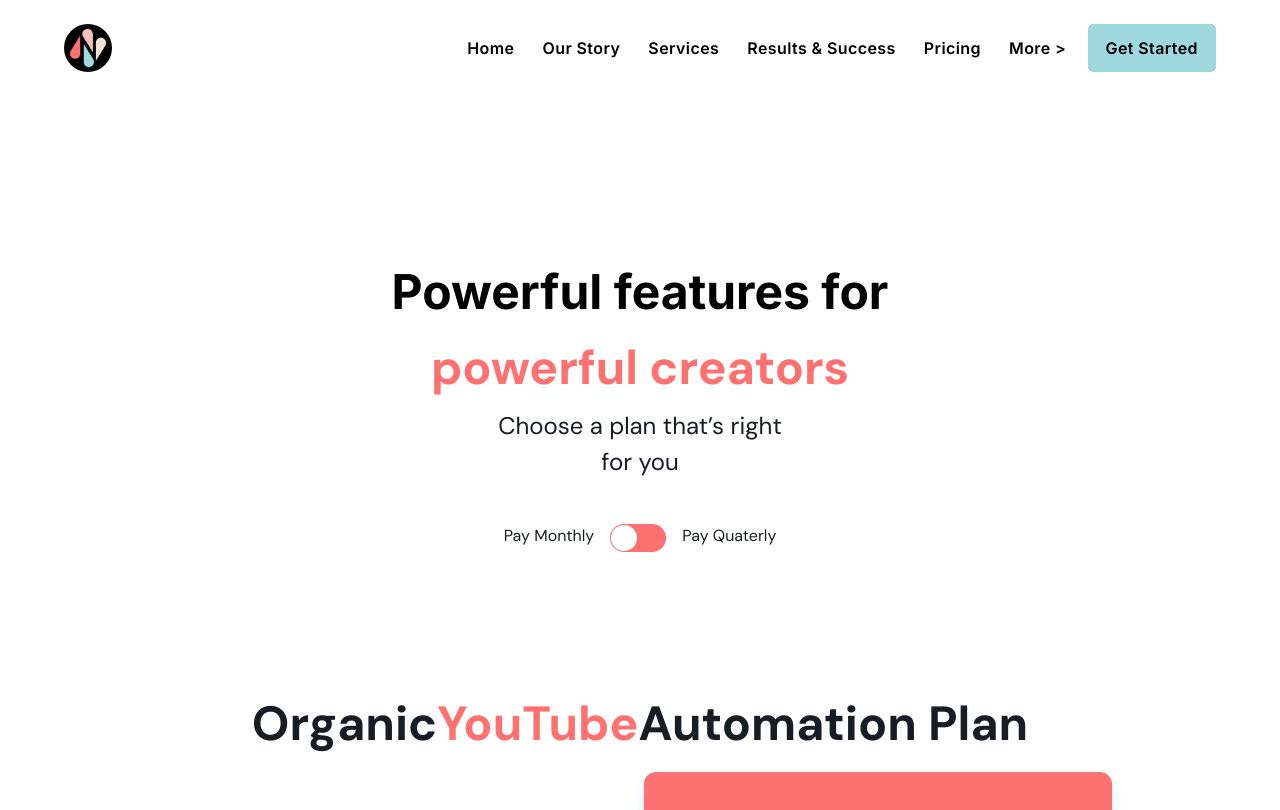
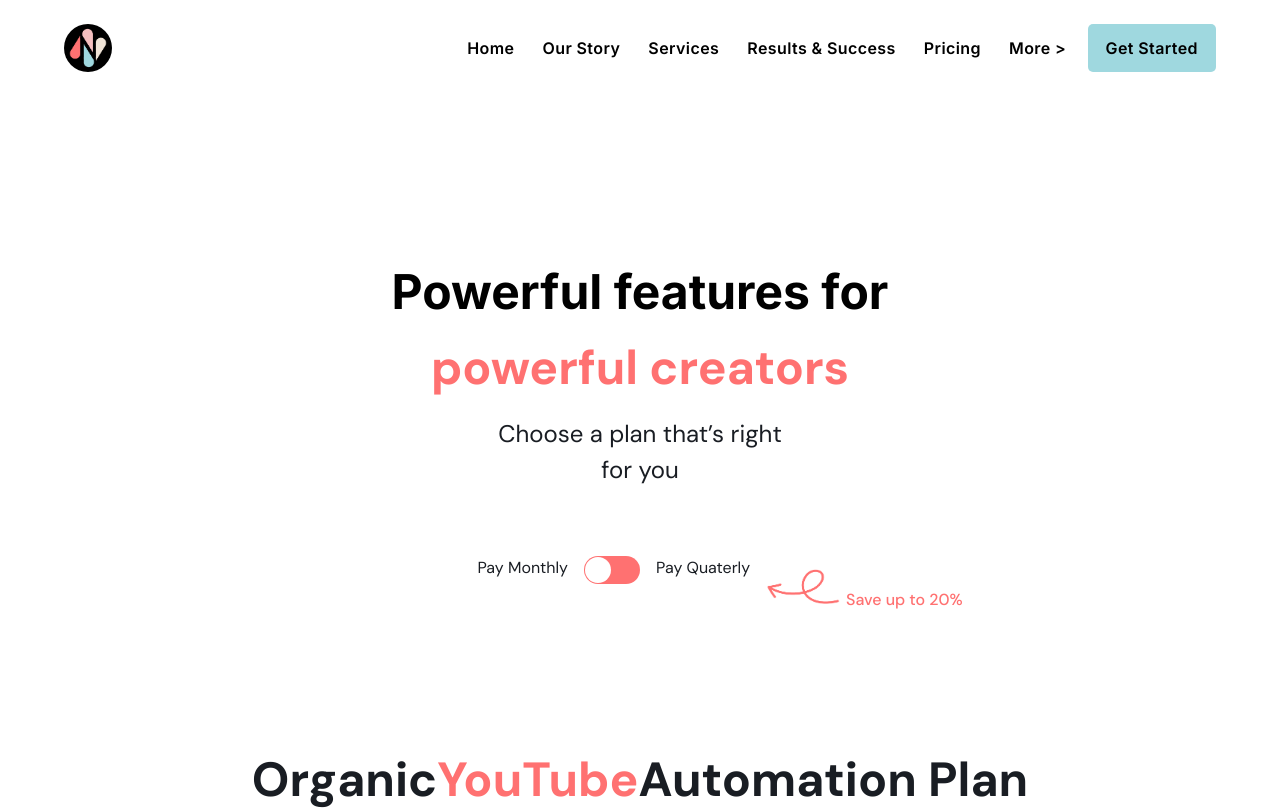
Before and after one commit to AmanSingh35895/Nuclipp, a React (Vite) app: page /pricing in a window 1280 px wide. Shown: the top 810 px of the page. Built offline with nearby package versions, Linux system fonts and the light colour scheme.

Commit message:
added-arrow-image

```diff
--- a/src/pages/Pricing/components/Hero.jsx
+++ b/src/pages/Pricing/components/Hero.jsx
@@ -8,17 +8,17 @@ const Hero = ({plan,setPlan}) => {
   }
 
   return (
-    <div className='flex flex-col text-justify items-center gap-y-1 justify-start pt-40 h-[59vh] font-dm-sans'>
+    <div className='flex flex-col text-justify items-center gap-y-1 justify-start pt-40 h-[66vh] font-dm-sans'>
       <p className='font-inter font-bold text-[3rem]'>
         Powerful features for
       </p>
       <p className='text-[#FF7171] text-[3rem] font-bold text-center'>
         powerful creators
       </p>
-      <p className='text-[#191D23] text-[1.5rem] font-normal w-[25%] text-center'>
+      <p className='text-[#191D23] text-[1.5rem] pt-2 font-normal w-[25%] text-center'>
         Choose a plan that’s right for you
       </p>
-      <div className='flex text-[#191D23] gap-x-4 pt-10 font-normal text-[1rem]'>
+      <div className='flex text-[#191D23] gap-x-4 pt-[4rem] font-normal text-[1rem] w-fit pl-40'>
         <span>Pay Monthly </span>
         <Switch
           onChange={handleChange}
@@ -29,6 +29,14 @@ const Hero = ({plan,setPlan}) => {
           checked={plan === 'monthly' ? false : true}
         />
         <span>Pay Quaterly</span>
+        <span className='text-[#FF7171] flex'>
+          <img
+            src='assets\images\arrow.png'
+            alt='arrow'
+            className='h-[4rem] w-[5rem] '
+          />
+          <span className='pt-8 font-medium'><span>Save up to 20%</span></span>
+        </span>
       </div>
     </div>
   );
```
Also changed, not shown: assets/images/arrow.png (added).
